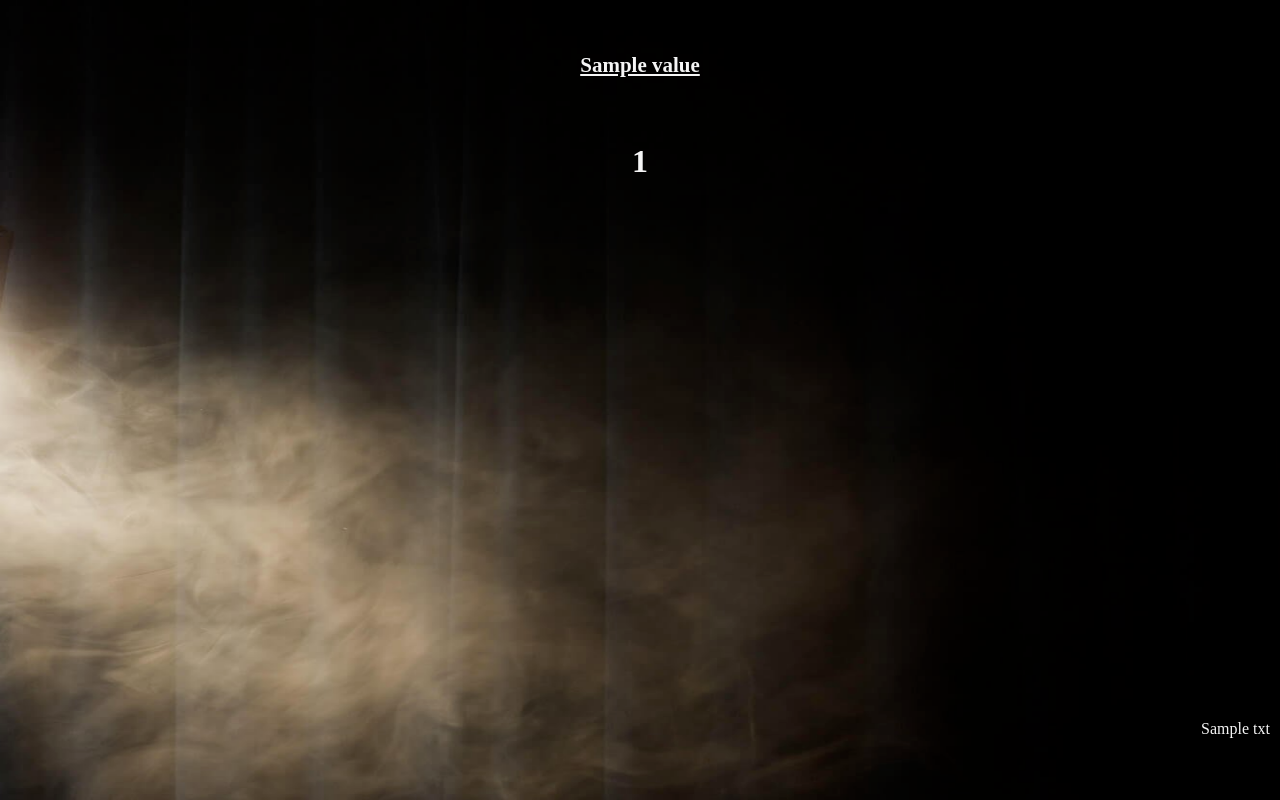
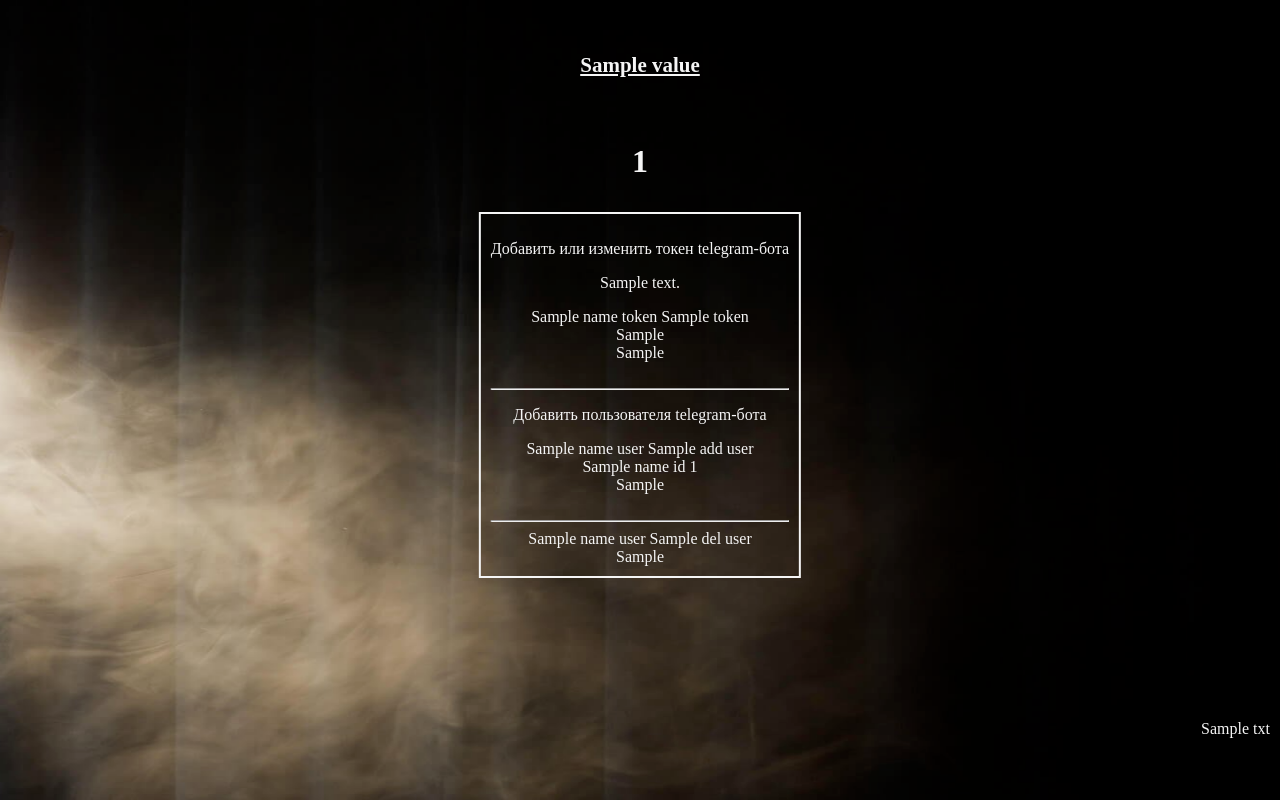
Before and after one commit to vshomenet/vavt-dmx-control, a Flask app: template frontend/templates/telegram.html in a window 1280 px wide. Run offline with Flask 2, Linux system fonts and the light colour scheme; the template is opened without the code that fills it: most values are stand-ins (such as "Sample title", 1, 10 or a date in 2020); parts of the project's set-up code (start-up, migrations or seed data) failed here and were passed over.

Commit message:
Added. Page config telegram

```diff
--- a/frontend/frontend.py
+++ b/frontend/frontend.py
@@ -80,11 +80,25 @@ class formUpdate(FlaskForm):
 	update = SubmitField('Обновить')
 	reboot = SubmitField('Перезагрузить')
 
-# Форма добавить удалить token telegram
+# Форма добавить token telegram
 class formTokenTelegram(FlaskForm):
 	name_token = StringField(label=('Введите token вашего телеграм бота:'), validators=[DataRequired()])
 	save_token = SubmitField(label=('Сохранить'))
+
+# Форма удалить токен telegram
+class formDelTokenTelegram(FlaskForm):
 	del_token = SubmitField(label=('Удалить'))
+
+# Форма добавить пользователя telegram
+class formAddUserTelegram(FlaskForm):
+	name_user = StringField(label=('Введите имя пользователя:'), validators=[DataRequired()])
+	name_id = StringField(label=('Введите ID пользователя:'), validators=[DataRequired()])
+	save_user = SubmitField(label=('Сохранить'))
+
+# Форма удалить пользователя telegram
+class formDelUserTelegram(FlaskForm):
+	name_user = RadioField(label=('Какого пользователя вы хотите удалить:'), choices=[], validators=[DataRequired()])
+	del_user = SubmitField(label=('Удалить'))
 
 def api_parse(key, param):
 	if key in ['preset']:
@@ -301,7 +315,7 @@ def logout():
 	return redirect(url_for('index'))
 
 #---------- Настройка telegram ----------
-@app.route('/telegram')
+@app.route('/telegram', methods=['GET', 'POST'])
 def telegram():
 	if not "DMXlogin" in session:
 		menu = host.main_menu
@@ -309,8 +323,26 @@ def telegram():
 	else:
 		menu = host.admin_menu
 	page = "Настройка Telegram"
-	text = ''
-	return render_template("telegram.html", page = page, text = text, menus = menu, foot = foot)
+	token = formTokenTelegram()
+	delToken = formDelTokenTelegram()
+	addUser = formAddUserTelegram()
+	delUser = formDelUserTelegram()
+	delUser.name_user.choices = host.telegram('all_users')
+	text = 'Сохраненный токен: ' + host.telegram('read_token')
+	if request.method == "POST":
+		if token.save_token.data:
+			host.telegram('write_token', token.name_token.data)
+			return redirect(url_for('telegram'))
+		if addUser.save_user.data:
+			host.telegram('add_user', addUser.name_id.data, addUser.name_user.data)
+			return redirect(url_for('telegram'))
+		if delUser.del_user.data:
+			host.telegram('del_user', delUser.name_user.data)
+			return redirect(url_for('telegram'))
+		if delToken.del_token.data:
+			host.telegram('del_token')
+			return redirect(url_for('telegram'))
+	return render_template("telegram.html", page = page, text = text, menus = menu, token=token, delToken=delToken, addUser=addUser, delUser=delUser, foot = foot)
 
 #---------- Update ----------
 @app.route('/update', methods=['GET', 'POST'])
--- a/frontend/templates/telegram.html
+++ b/frontend/templates/telegram.html
@@ -27,6 +27,52 @@
 {% endblock %}
 
 {% block content %}
+<div class="form">
+<p>Добавить или изменить токен telegram-бота</p>
+<p>{{ text }}</p>
+<form method="post">
+{{ token.csrf_token() }}
+	<div>
+	{{ token.name_token.label }}
+	{{ token.name_token }}
+	</div>
+	<div>
+	{{ token.save_token}}
+	</div>
+</form>
+<form method="post">
+{{ delToken.csrf_token() }}
+	<div>
+	{{ delToken.del_token}}
+	</div>
+</form>
+<br><hr>
+<p>Добавить пользователя telegram-бота</p>
+<form method="post">
+{{ addUser.csrf_token() }}
+	<div>
+	{{ addUser.name_user.label }}
+	{{ addUser.name_user }}
+	<br>
+	{{ addUser.name_id.label }}
+	{{ addUser.name_id }}
+	</div>
+	<div>
+	{{ addUser.save_user}}
+	</div>
+</form>
+<br><hr>
+<form method="post">
+{{ delUser.csrf_token() }}
+	<div>
+	{{ delUser.name_user.label }}
+	{{ delUser.name_user }}
+	</div>
+	<div>
+	{{ delUser.del_user}}
+	</div>
+</form>
+</div>
 {% endblock %}
 
 {% block foot %}
```
Also changed, not shown: 1 other file.
